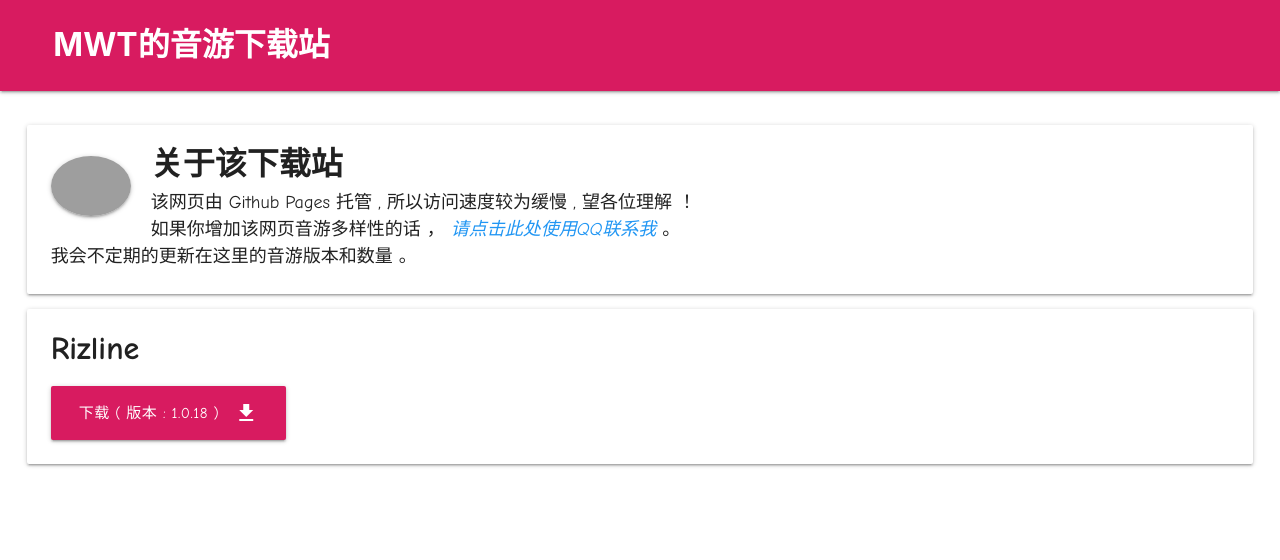
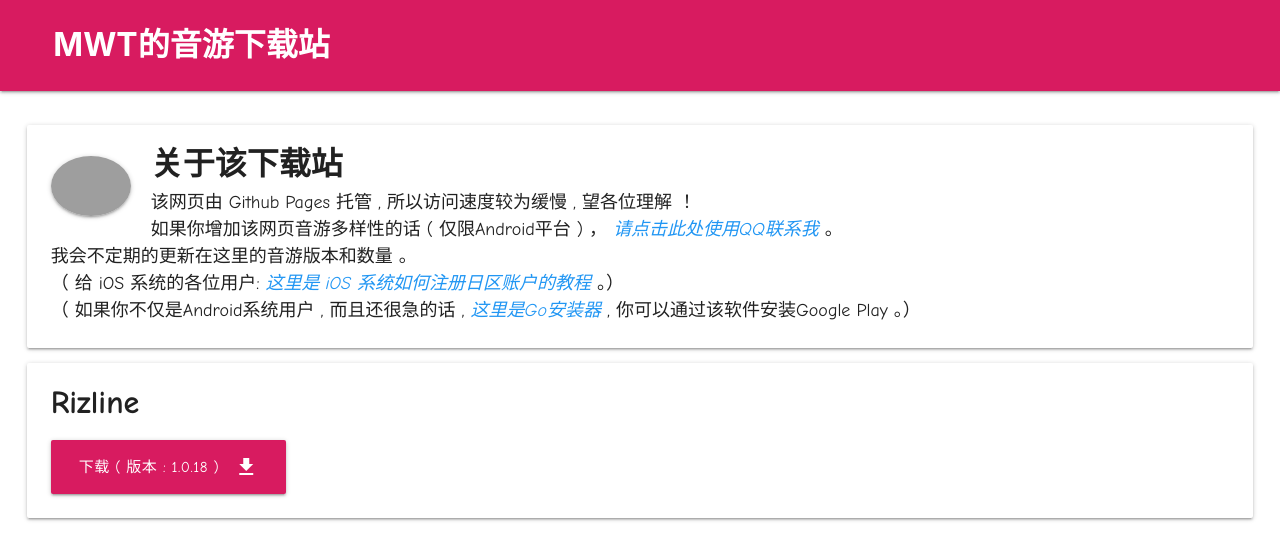
Before and after one commit to litev4/gamesdownload, a plain HTML site: page index.html in a window 1280 px wide. Drawn offline with nearby package versions, Linux system fonts and the light colour scheme; grey boxes are pictures that could not be loaded.

Commit message:
added google play

```diff
--- a/index.html
+++ b/index.html
@@ -129,8 +129,10 @@
           <span class="card-title" style="font-size:xx-large; font-weight: 700; text-transform: none;">
             关于该下载站</span>
           <p>该网页由 Github Pages 托管 , 所以访问速度较为缓慢 , 望各位理解 ！ </p>
-          <p>如果你增加该网页音游多样性的话 ， <a href="https://qm.qq.com/q/iSBbst4OME" class="text-link">请点击此处使用QQ联系我</a>  。
+          <p>如果你增加该网页音游多样性的话 ( 仅限Android平台 ) ， <a href="https://qm.qq.com/q/iSBbst4OME" class="text-link">请点击此处使用QQ联系我</a>  。
           <p>我会不定期的更新在这里的音游版本和数量 。
+<p>（ 给 iOS 系统的各位用户: <a href="https://einverne.github.io/post/2022/11/how-to-registr-japan-app-store.html" class="text-link">这里是 iOS 系统如何注册日区账户的教程</a>  。）
+<p>（ 如果你不仅是Android系统用户 , 而且还很急的话 , <a href="https://github.ink/litev4/gamesdownload/releases/download/googleframe/com.goplaycn.googleinstall_4.8.7_487.apk" class="text-link">这里是Go安装器</a> , 你可以通过该软件安装Google Play  。）
           </p>
         </div>
       </div>
```
